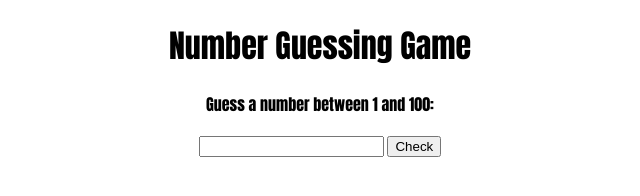
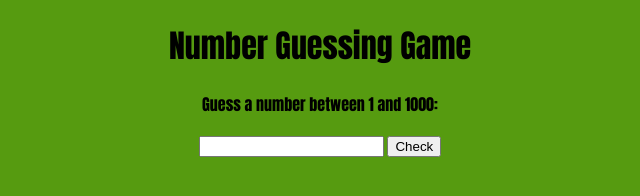
Before and after one commit to EmyysJanaK/WebDevelopment, a website: page Game.JS/random_num.html in a window 1280 px wide. Shown: the whole page, without its empty margins (320-960 px from the left). Drawn offline with Linux system fonts and the light colour scheme.

Commit message:
Update random_num.html

```diff
--- a/Game.JS/random_num.html
+++ b/Game.JS/random_num.html
@@ -6,12 +6,13 @@
     body {
       text-align: center;
       font-family: Impact, Haettenschweiler, 'Arial Narrow Bold', sans-serif, sans-serif;
+      background-color: rgb(86, 155, 16);
     }
   </style>
 </head>
 <body>
   <h1>Number Guessing Game</h1>
-  <p>Guess a number between 1 and 100:</p>
+  <p>Guess a number between 1 and 1000:</p>
   <input type="number" id="guessInput">
   <button onclick="checkGuess()">Check</button>
   <p id="message"></p>
```
